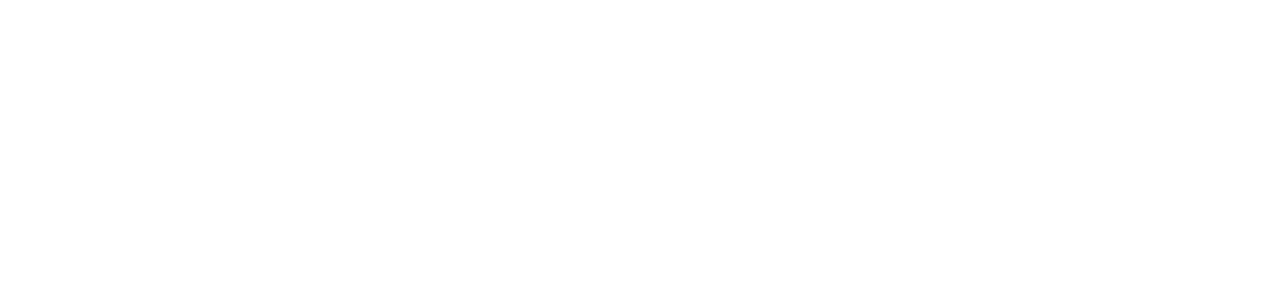
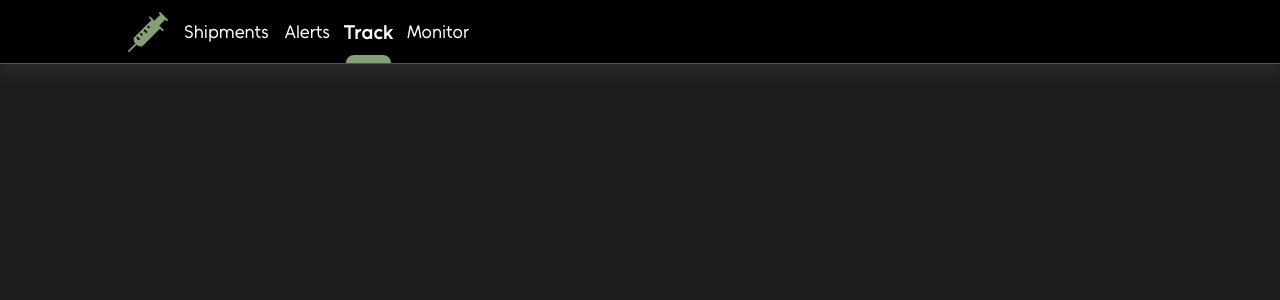
Before and after one commit to UTSC-CSCC01-Software-Engineering-I/term-group-project-c01s25-project-epiready, a React (Vite) app in the folder epiready-frontend/: page /track in a window 1280 px wide. Before the commit this address had no page. Shown: the top 300 px of the page. Built offline with nearby package versions, Linux system fonts and the light colour scheme.

Commit message:
feat: added new pages and setup new styles for the navbar

```diff
--- a/epiready-frontend/src/App.jsx
+++ b/epiready-frontend/src/App.jsx
@@ -1,7 +1,12 @@
 import { BrowserRouter, Routes, Route, Link } from "react-router-dom";
+
 import AuthForm from "./pages/AuthenticationForm";
 import Home from "./pages/Home";
 import Credits from "./pages/Credits";
+import Track from "./pages/Track";
+import Shipments from "./pages/Shipments";
+import Monitor from "./pages/Monitor";
+import Alerts from "./pages/Alerts";
 
 export default function App() {
   return (
@@ -11,6 +16,10 @@
         <Route path="/login" element={<AuthForm type="login" />} />
         <Route path="/signup" element={<AuthForm type="signup" />} />
         <Route path="/credits" element={<Credits />} />
+        <Route path="/track" element={<Track />} />
+        <Route path="/shipments" element={<Shipments />} />
+        <Route path="/monitor" element={<Monitor />} />
+        <Route path="/alerts" element={<Alerts />} />
       </Routes>
     </BrowserRouter>
   );
--- a/epiready-frontend/src/components/Navbar.jsx
+++ b/epiready-frontend/src/components/Navbar.jsx
@@ -1,15 +1,28 @@
 import { Link } from "react-router-dom";
+import NavbarLink from "./NavbarLink";
 
-export default function Navbar() {
+export default function Navbar({ currentPage }) {
   return (
     <nav className="w-screen flex justify-center items-center bg-black mt-0 h-16 border-b-1 border-neutral-600 drop-shadow-xl drop-shadow-neutral-700/40 overflow-x-auto scrollbar-thin scrollbar-thumb-neutral-600">
       <div className="w-9/10 sm:w-4/5 h-full flex gap-4 items-center">
-        <div className="min-h-10 min-w-10 h-10 w-10 bg-[url('/src/assets/syringe.png')] bg-contain bg-no-repeat bg-center transition-all duration-200 hover:scale-110 hover:cursor-pointer"></div>
-        <p className="text-white text-lg font-thin transition-all duration-200 hover:scale-110 text-center hover:cursor-pointer">Shipments</p>
-        <p className="text-white text-lg font-thin transition-all duration-200 hover:scale-110 text-center hover:cursor-pointer">a</p>
-        <p className="text-white text-lg font-thin transition-all duration-200 hover:scale-110 text-center hover:cursor-pointer">asfadfafasfas</p>
-        <p className="text-white text-lg font-thin transition-all duration-200 hover:scale-110 text-center hover:cursor-pointer">hello</p>
-        <p className="text-white text-lg font-thin transition-all duration-200 hover:scale-110 text-center hover:cursor-pointer">Monitoring</p>
+        <Link
+          to="/"
+          className={`min-h-10 min-w-10 h-10 w-10 bg-[url('/src/assets/syringe.png')] bg-contain bg-no-repeat bg-center ${
+            currentPage === "/" ? "" : "transition-all duration-200 hover:scale-110"
+          }`}
+        ></Link>
+        <NavbarLink to="/shipments" currentPage={currentPage}>
+          Shipments
+        </NavbarLink>
+        <NavbarLink to="/alerts" currentPage={currentPage}>
+          Alerts
+        </NavbarLink>
+        <NavbarLink to="/track" currentPage={currentPage}>
+          Track
+        </NavbarLink>
+        <NavbarLink to="/monitor" currentPage={currentPage}>
+          Monitor
+        </NavbarLink>
       </div>
     </nav>
   );
--- /dev/null
+++ b/epiready-frontend/src/components/NavbarLink.jsx
@@ -0,0 +1,19 @@
+import { Link } from "react-router-dom";
+
+export default function NavbarLink({ to, children, currentPage }) {
+  return (
+    <div className="flex flex-col items-center justify-center h-full relative">
+      <Link
+        to={to}
+        className={`text-white text-lg text-center ${
+              currentPage === to ? "font-semibold scale-110" : "font-thin transition-all duration-200 hover:scale-110"
+            }`}
+      >
+        {children}
+      </Link>
+      {currentPage === to && (
+        <div className="w-full h-2 bg-[#869F77] rounded-t-full absolute bottom-0 left-0"></div>
+      )}
+    </div>
+  );
+}
--- a/epiready-frontend/src/index.css
+++ b/epiready-frontend/src/index.css
@@ -53,57 +53,3 @@
   -webkit-font-smoothing: antialiased;
   -moz-osx-font-smoothing: grayscale;
 }
-
-a {
-  font-weight: 500;
-  color: #646cff;
-  text-decoration: inherit;
-}
-a:hover {
-  color: #535bf2;
-}
-
-body {
-  margin: 0;
-  display: flex;
-  place-items: center;
-  min-width: 320px;
-  min-height: 100vh;
-}
-
-h1 {
-  font-size: 3.2em;
-  line-height: 1.1;
-}
-
-button {
-  border-radius: 8px;
-  border: 1px solid transparent;
-  padding: 0.6em 1.2em;
-  font-size: 1em;
-  font-weight: 500;
-  font-family: inherit;
-  background-color: #1a1a1a;
-  cursor: pointer;
-  transition: border-color 0.25s;
-}
-button:hover {
-  border-color: #646cff;
-}
-button:focus,
-button:focus-visible {
-  outline: 4px auto -webkit-focus-ring-color;
-}
-
-@media (prefers-color-scheme: light) {
-  :root {
-    color: #213547;
-    background-color: #ffffff;
-  }
-  a:hover {
-    color: #747bff;
-  }
-  button {
-    background-color: #f9f9f9;
-  }
-}
--- /dev/null
+++ b/epiready-frontend/src/pages/Alerts.jsx
@@ -0,0 +1,9 @@
+import Navbar from "../components/Navbar";
+
+export default function Alerts() {
+  return (
+    <div className="bg-[#1D1D1D] h-screen flex flex-col items-center">
+      <Navbar currentPage="/alerts" />
+    </div>
+  );
+}
--- a/epiready-frontend/src/pages/Home.jsx
+++ b/epiready-frontend/src/pages/Home.jsx
@@ -3,7 +3,7 @@
 export default function Home() {
   return (
     <div className="bg-radial-[at_50%_100%] from-[#5C6C52] to-[#0C0C0C] to-90% h-screen flex flex-col items-center">
-      <Navbar />
+      <Navbar currentPage="/" />
       <div className="mt-auto mb-10 h-32 w-32 bg-[url('/src/assets/syringe.png')] bg-contain bg-no-repeat bg-center"></div>
       <p className="mb-auto text-white text-8xl font-bold mt-4">EpiReady</p>
     </div>
--- /dev/null
+++ b/epiready-frontend/src/pages/Monitor.jsx
@@ -0,0 +1,9 @@
+import Navbar from "../components/Navbar";
+
+export default function Monitor() {
+  return (
+    <div className="bg-[#1D1D1D] h-screen flex flex-col items-center">
+      <Navbar currentPage="/monitor" />
+    </div>
+  );
+}
--- /dev/null
+++ b/epiready-frontend/src/pages/Shipments.jsx
@@ -0,0 +1,9 @@
+import Navbar from "../components/Navbar";
+
+export default function Shipments() {
+  return (
+    <div className="bg-[#1D1D1D] h-screen flex flex-col items-center">
+      <Navbar currentPage="/shipments" />
+    </div>
+  );
+}
--- /dev/null
+++ b/epiready-frontend/src/pages/Track.jsx
@@ -0,0 +1,9 @@
+import Navbar from "../components/Navbar";
+
+export default function Track() {
+  return (
+    <div className="bg-[#1D1D1D] h-screen flex flex-col items-center">
+      <Navbar currentPage="/track" />
+    </div>
+  );
+}
```
